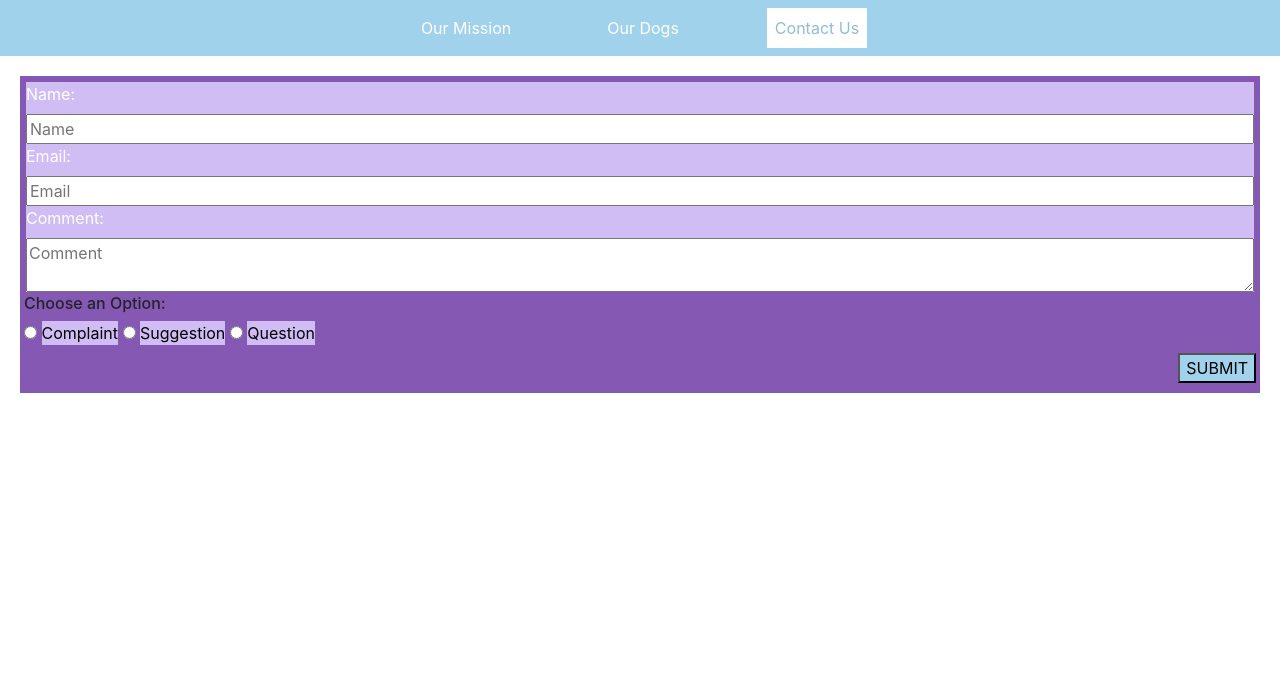
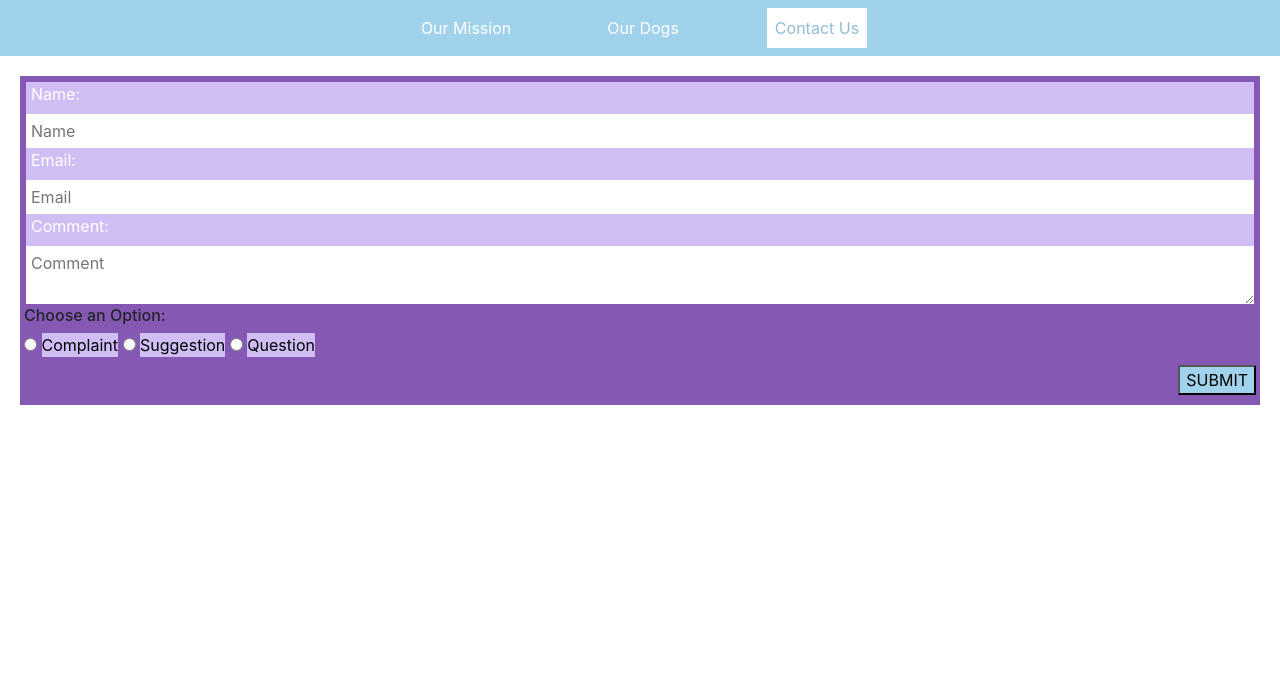
Before and after one commit to maddiekeiffer/HTMLDogSite, a plain HTML site: page ContactUs.html in a window 1280 px wide. Shown: the top 698 px of the page. Drawn offline with nearby package versions, Linux system fonts and the light colour scheme.

Commit message:
Footer & ContactForm updates

```diff
--- a/DogSite.css
+++ b/DogSite.css
@@ -25,6 +25,8 @@
 .main-container, .main-container-two{
     display: flex;
     margin: 2px;
+    min-height: 100vh;
+    margin-bottom: 80px;
 }
 
 .footer {
@@ -135,11 +137,7 @@
 }
 
 /*ContactUs.html*/
-/*
-.form-container {
-    border-radius: 8px;
-    padding: 20px;
-}*/
+
 .contact-container {
     /*display: flex;
     flex-flow: column wrap;*/
@@ -155,12 +153,13 @@
     display: flex;
     flex-flow: column wrap;
 }
-/*
-.contact-form > label {
-
-
-}*/
-
+.contact-form label {
+    margin-left: 5px;
+}
+.contact-form input, .contact-form textarea {
+    padding: 5px;
+    border: none;
+}
 
 .radio-buttons input, .radio-buttons label {
     background-color: #d0bdf4;
```
Also changed, not shown: index.html (+1 -1 lines).
